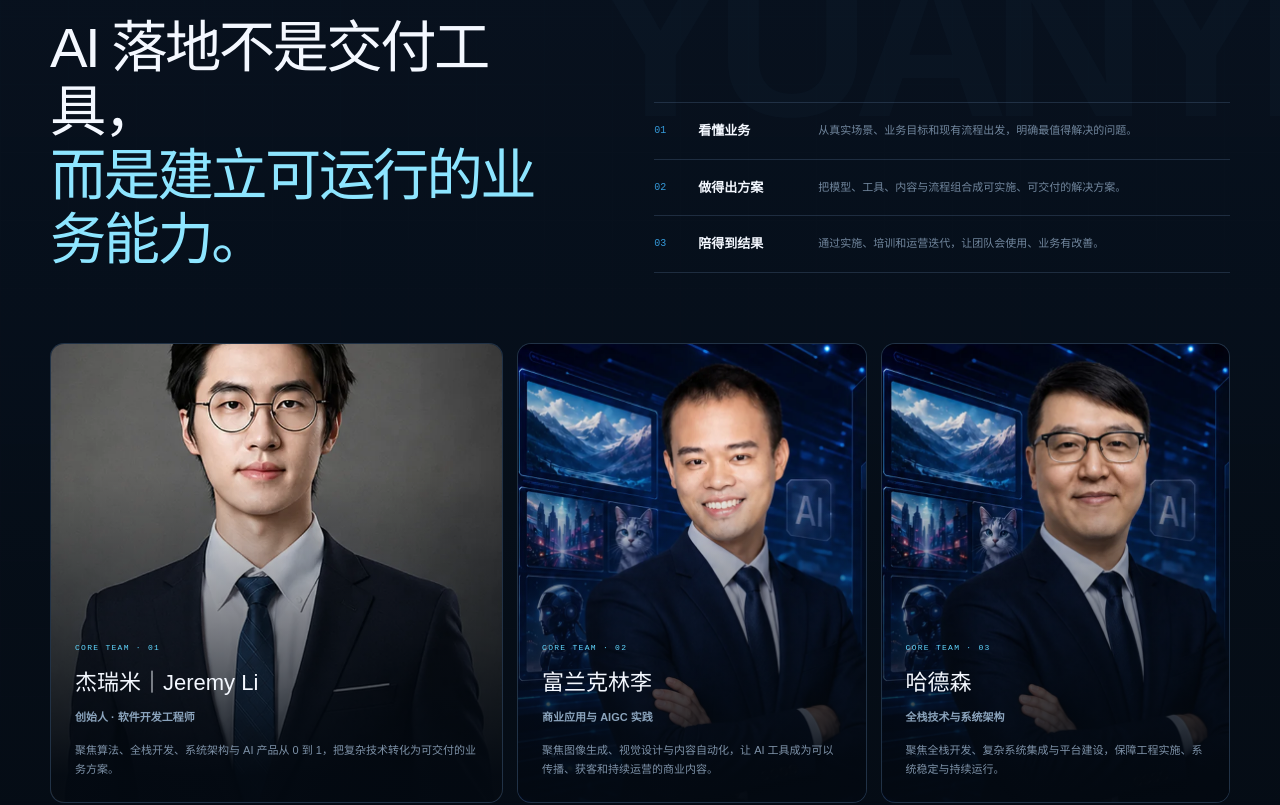
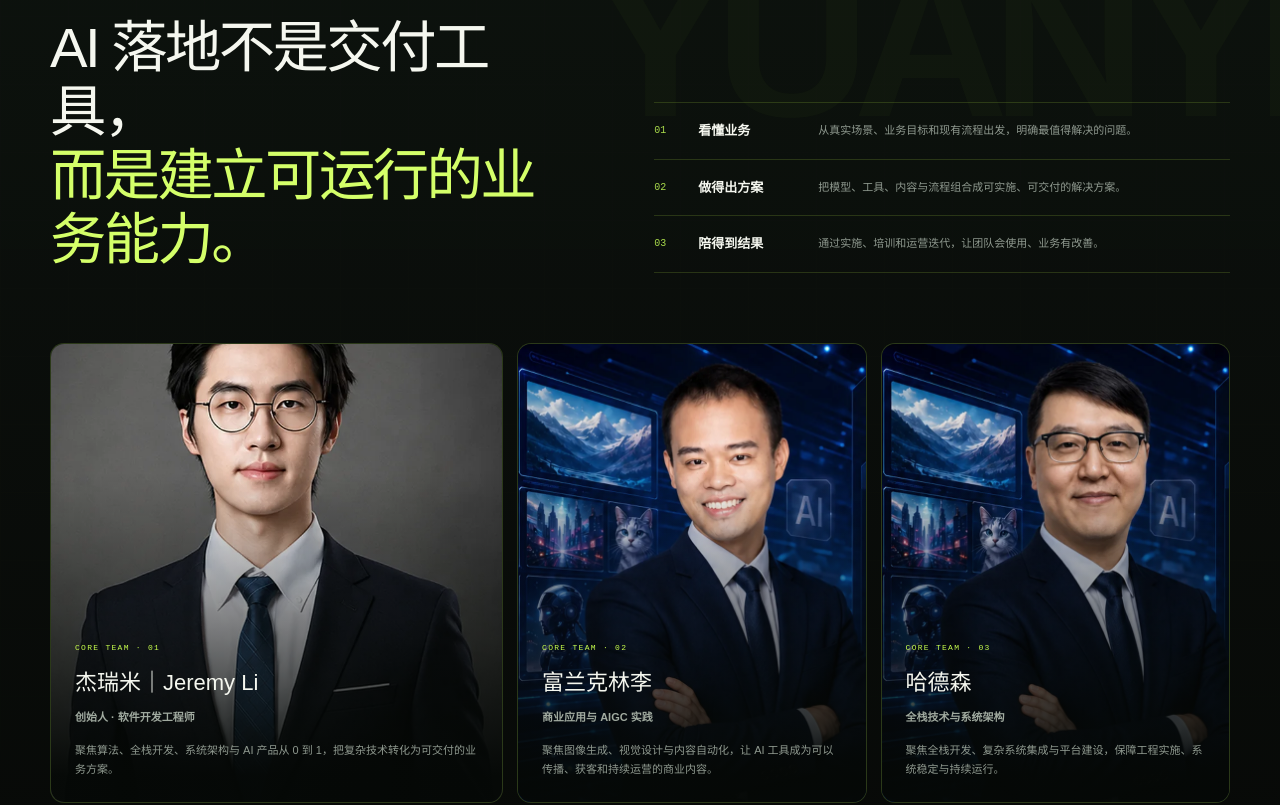
Before and after one commit to JeremyLILIF/yuanyi-intelligent, a Next.js app: page / in a window 1280 px wide. Shown: the part 1820-2625 px from the top of the page. Built offline with nearby package versions, Linux system fonts and the light colour scheme.

Commit message:
Refresh site with obsidian lime palette

```diff
--- a/app/globals.css
+++ b/app/globals.css
@@ -1,15 +1,15 @@
 @import 'tailwindcss';
 
 :root {
-  --ink: #050a14;
-  --ink-soft: #0a1220;
-  --panel: rgba(13, 25, 43, .72);
-  --line: rgba(157, 199, 255, .16);
-  --text: #f4f8ff;
-  --muted: #91a3ba;
-  --blue: #168dff;
-  --cyan: #28d9ff;
-  --mint: #63f6cf;
+  --ink: #070907;
+  --ink-soft: #0d110e;
+  --panel: rgba(15, 21, 17, .78);
+  --line: rgba(200, 255, 77, .16);
+  --text: #f5f7ef;
+  --muted: #939c94;
+  --blue: #b9ff38;
+  --cyan: #c8ff4d;
+  --mint: #5af2a2;
 }
 
 * { box-sizing: border-box; }
@@ -18,8 +18,8 @@ body {
   margin: 0;
   color: var(--text);
   background:
-    linear-gradient(rgba(89, 143, 203, .045) 1px, transparent 1px),
-    linear-gradient(90deg, rgba(89, 143, 203, .045) 1px, transparent 1px),
+    linear-gradient(rgba(200, 255, 77, .032) 1px, transparent 1px),
+    linear-gradient(90deg, rgba(200, 255, 77, .032) 1px, transparent 1px),
     var(--ink);
   background-size: 68px 68px;
   font-family: Arial, "PingFang SC", "Microsoft YaHei", sans-serif;
@@ -32,7 +32,7 @@ main { position: relative; min-height: 100vh; overflow: hidden; }
 
 .ambient { position: absolute; border-radius: 50%; filter: blur(110px); pointer-events: none; opacity: .18; }
 .ambient-one { width: 480px; height: 480px; background: var(--blue); top: -180px; right: -130px; }
-.ambient-two { width: 360px; height: 360px; background: #00a383; top: 760px; left: -220px; }
+.ambient-two { width: 360px; height: 360px; background: #24d68a; top: 760px; left: -220px; }
 
 .site-header {
   width: min(1280px, calc(100% - 48px));
@@ -383,6 +383,262 @@ footer { width: min(1280px, calc(100% - 48px)); margin: 0 auto; border-top: 1px
 .cta-slice > p { color: #5baee9; font: 10px monospace; letter-spacing: .28em; }
 .cta-slice h2 { margin: 18px 0 34px; font-size: clamp(38px, 5vw, 66px); line-height: 1.15; letter-spacing: -.045em; }
 
+/* 2026 palette — obsidian, electric lime, mint and warm white */
+.ambient { opacity: .12; }
+.ambient-one { background: #b9ff38; }
+.ambient-two { background: #35e39b; }
+
+.site-header { border-color: rgba(200,255,77,.18); }
+.brand-wordmark small { color: #a9cf5e; }
+.main-nav { color: #b6bdb5; }
+.main-nav a:hover { color: var(--cyan); }
+.nav-cta {
+  color: #efffd1;
+  border-color: rgba(200,255,77,.42);
+  background: rgba(200,255,77,.07);
+}
+.nav-cta span { color: var(--cyan); }
+
+.eyebrow, .section-kicker { color: #c8ff4d; }
+.hero h1 span {
+  -webkit-text-stroke-color: rgba(200,255,77,.92);
+  text-shadow: 0 0 34px rgba(200,255,77,.15);
+}
+.hero-lead { color: #b1b8af; }
+.button-primary,
+.case-link,
+.copy-button {
+  color: #0a0d08;
+  background: linear-gradient(135deg, #d8ff6e, #b8ff3f 54%, #5af2a2);
+  box-shadow: 0 12px 38px rgba(185,255,56,.17);
+}
+.button-ghost { color: #e5eadf; background: rgba(245,247,239,.025); }
+.hero-proof strong { color: #f7f8f1; }
+.hero-proof span { color: #7f887f; }
+
+.hero-visual::before {
+  background: radial-gradient(circle, rgba(185,255,56,.13), transparent 66%);
+  border-color: rgba(200,255,77,.12);
+}
+.orbit { border-color: rgba(200,255,77,.15); }
+.dashboard-shell {
+  background: rgba(13,18,14,.84);
+  border-color: rgba(200,255,77,.27);
+  box-shadow: 0 40px 100px rgba(0,0,0,.58), 0 0 54px rgba(185,255,56,.08);
+}
+.dashboard-bar { color: #77847a; }
+.dashboard-bar b { border-color: rgba(90,242,162,.25); }
+.window-dots i { background: #344036; }
+.scanline::after {
+  background: linear-gradient(90deg, transparent, rgba(200,255,77,.75), transparent);
+  box-shadow: 0 0 16px var(--cyan);
+}
+.signal-card {
+  border-color: rgba(200,255,77,.22);
+  background: rgba(12,17,13,.88);
+}
+.signal-top { color: #a7afa6; }
+.signal-top span { color: #6f7a70; }
+.signal-bottom div span { color: #78837a; }
+.signal-bottom .signal-icon { background: rgba(90,242,162,.11); }
+
+.trust-strip {
+  color: #929a91;
+  background: rgba(11,15,12,.78);
+}
+.trust-strip i { background: #b9ff38; }
+.trust-strip .hainan-mark { color: #e9ffd0; }
+
+.section-heading h2 em,
+.geo-copy h2 em,
+.about-intro h2 em,
+.case-copy h3 em,
+.delivery-title h2 em,
+.brief-copy h2 em { color: #d4ff69; }
+.section-heading > p,
+.geo-copy > p,
+.product-desc,
+.about-values p,
+.team-info p,
+.case-copy > p:not(.panel-kicker),
+.course-heading > p:not(.section-kicker),
+.follow-intro p,
+.practice-grid p,
+.growth-question,
+.growth-facts dd,
+.brief-copy > p:not(.section-kicker),
+.delivery-step p,
+.footer-main > p { color: #8f998f; }
+
+.product-card {
+  background: linear-gradient(145deg, rgba(23,31,24,.84), rgba(10,14,11,.54));
+}
+.product-card::after { background: #b9ff38; opacity: .1; }
+.product-card:hover { border-color: rgba(200,255,77,.42); }
+.product-top { color: #738078; }
+.product-top i { color: #d9ff79; }
+.product-card > p:not(.product-desc) { color: #7d8c80; }
+
+.about-section,
+.visual-section {
+  background: linear-gradient(180deg, rgba(14,19,15,.92), rgba(7,9,7,.98));
+}
+.about-section::before,
+.visual-section::before { color: rgba(200,255,77,.026); }
+.about-values span { color: #a9db4b; }
+.team-card { background: #0d130f; }
+.team-photo::after { background: linear-gradient(transparent, rgba(5,8,6,.98) 92%); }
+.team-info > span { color: #c8ff4d; }
+.team-info > strong { color: #a1aba0; }
+
+.tab-rail,
+.course-tabs-wrap,
+.growth-tabs-wrap { background: rgba(11,16,12,.82); }
+.tab-rail button,
+.course-tab-rail button,
+.growth-rail button { color: #7d887e; }
+.tab-rail button span,
+.course-tab-rail button span { color: #77983b; }
+.tab-rail button:hover,
+.tab-rail button.active,
+.course-tab-rail button:hover,
+.course-tab-rail button.active {
+  color: #f3f7eb;
+  background: linear-gradient(180deg, rgba(110,140,50,.22), rgba(20,28,21,.74));
+}
+.tab-rail button.active span { color: var(--cyan); }
+.case-panel {
+  background: radial-gradient(circle at 85% 20%, rgba(185,255,56,.095), transparent 34%), rgba(11,16,12,.82);
+}
+.panel-kicker { color: #b0dc59 !important; }
+.case-facts dt,
+.case-photo > div span,
+.case-step-list b { color: #a6d84b; }
+.case-facts dd,
+.case-step-list span { color: #a9b2a8; }
+.client-site-preview { border-color: rgba(200,255,77,.22); }
+.case-media {
+  border-color: rgba(200,255,77,.23);
+  background: rgba(13,19,14,.88);
+}
+.case-media-bar { color: #788679; }
+.tag-cloud span { color: #98a396; }
+
+.course-section {
+  background: radial-gradient(circle at 14% 20%, rgba(185,255,56,.095), transparent 27%), #090c09;
+}
+.course-pills span { color: #b8c8a8; }
+.course-tab-rail button.active { box-shadow: inset 0 -2px 0 var(--cyan); }
+.course-metrics article {
+  background: linear-gradient(140deg, rgba(36,48,30,.66), rgba(10,14,11,.58));
+}
+.course-metrics strong,
+.training-facts strong { color: #e1ff98; }
+.course-metrics span { color: #7f8b7f; }
+.deliverables-grid article > span,
+.practice-grid span { color: #a8dc4b; }
+.deliverables-grid p { color: #818c81; }
+.deliverable-summary {
+  border-color: rgba(200,255,77,.27);
+  background: rgba(114,146,49,.13);
+}
+.deliverable-summary p { color: #a5b09f; }
+.follow-intro {
+  border-color: rgba(200,255,77,.24);
+  background: radial-gradient(circle at 50% 100%, rgba(90,242,162,.1), transparent 60%);
+}
+.compliance-note { color: #6f7b70; }
+
+.growth-rail button:hover,
+.growth-rail button.active {
+  color: #f3f7ed;
+  background: linear-gradient(90deg, rgba(114,145,53,.24), rgba(14,20,15,.46));
+}
+.growth-rail span,
+.growth-main > span { color: #b2df58; }
+.growth-rail small { color: #667168; }
+.growth-main blockquote {
+  color: #d9f6a2;
+  border-left-color: var(--cyan);
+}
+.growth-facts dt { color: #91b84f; }
+
+.flow-list li { color: #b6beb3; }
+.geo-image-wrap {
+  border-color: rgba(200,255,77,.23);
+  background: rgba(15,21,16,.78);
+}
+.geo-meta { color: #7f8a80; }
+.screen-tabs button { color: #7b867c; }
+.screen-tabs button > span { color: #a8dd4b; }
+.screen-tabs button:hover,
+.screen-tabs button.active { color: #f1f5eb; }
+.screen-tabs small { color: #717c72; }
+.screen-tabs button.active strong { color: #d8ff78; }
+
+.visual-stage {
+  border-color: rgba(200,255,77,.22);
+  background: #101510;
+}
+.visual-badge {
+  border-color: rgba(200,255,77,.24);
+  background: rgba(7,11,8,.82);
+}
+.visual-selector button {
+  color: #7d887e;
+  background: rgba(16,22,17,.68);
+}
+.visual-selector button:hover,
+.visual-selector button.active {
+  border-color: rgba(200,255,77,.42);
+  background: rgba(35,47,28,.78);
+}
+.visual-selector button > span { color: #9ec844; }
+.visual-selector button div strong { color: #f0f4e9; }
+
+.training-card { background: #101510; }
+.training-card::after { background: linear-gradient(transparent, rgba(4,7,5,.93)); }
+.training-card figcaption span { color: var(--cyan); }
+.training-facts span,
+.training-facts p { color: #7c877d; }
+
+.delivery-section {
+  background: radial-gradient(circle at 25% 40%, rgba(185,255,56,.08), transparent 32%), #080b08;
+}
+.delivery-step > span { color: #93bc48; }
+.delivery-step > i { border-color: rgba(200,255,77,.27); }
+.delivery-step > i::after {
+  background: #c8ff4d;
+  box-shadow: 0 0 12px rgba(200,255,77,.75);
+}
+.delivery-step strong { color: #e6ebe0; }
+
+.brief-section,
+.cta-slice { background: radial-gradient(circle at 50% 110%, rgba(185,255,56,.14), transparent 48%); }
+.brief-principles span { color: #98a596; }
+.brief-form {
+  border-color: rgba(200,255,77,.28);
+  background: rgba(12,17,13,.86);
+}
+.form-head { color: #7b887d; }
+.brief-form label { color: #9aa59a; }
+.brief-form select,
+.brief-form textarea {
+  color: #f0f4eb;
+  background: #0b100c;
+}
+.brief-form select:focus,
+.brief-form textarea:focus {
+  border-color: rgba(200,255,77,.58);
+  box-shadow: 0 0 0 3px rgba(185,255,56,.07);
+}
+.brief-form textarea::placeholder { color: #566058; }
+.cta-slice > p { color: #a9d94f; }
+
+.footer-main > div span,
+.footer-bottom { color: #687268; }
+.footer-bottom a { color: #b4ca8f; }
+
 @media (max-width: 980px) {
   .site-header { grid-template-columns: 1fr auto; }
   .main-nav { display: none; }
```
